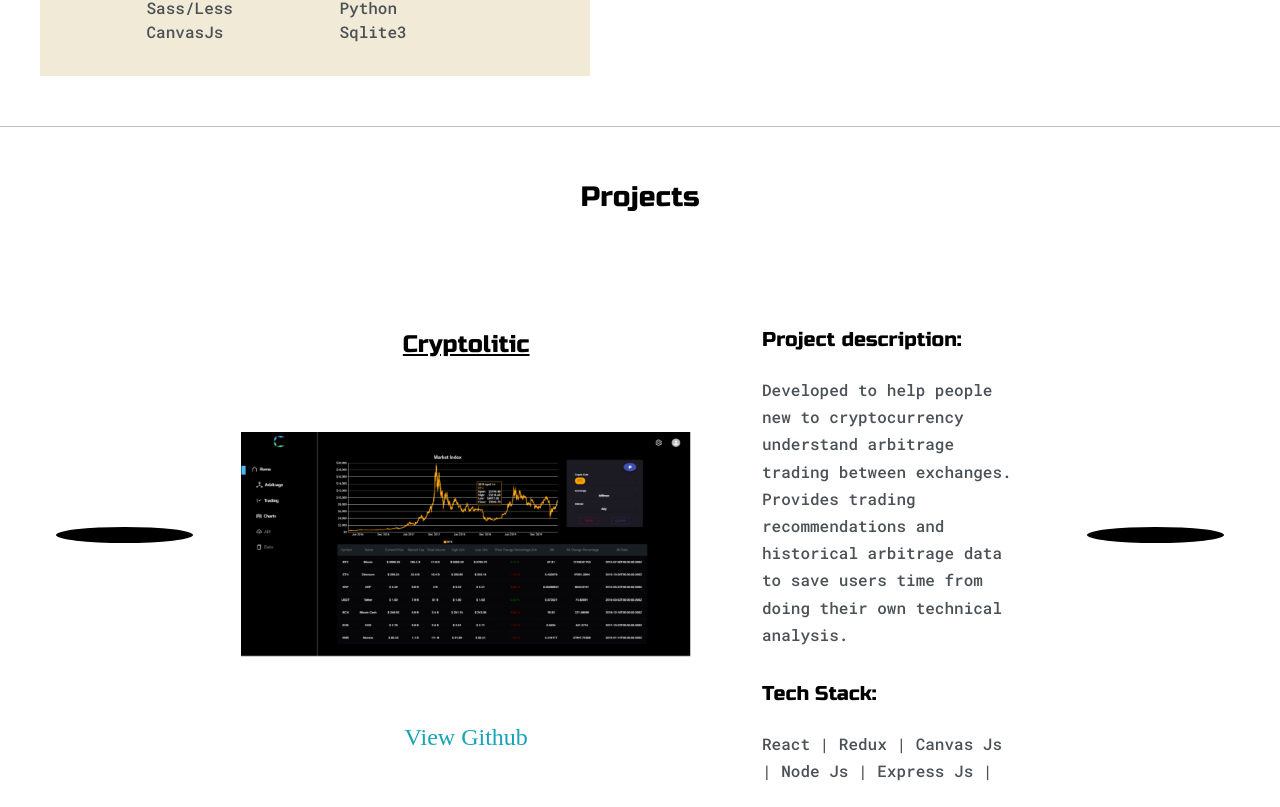
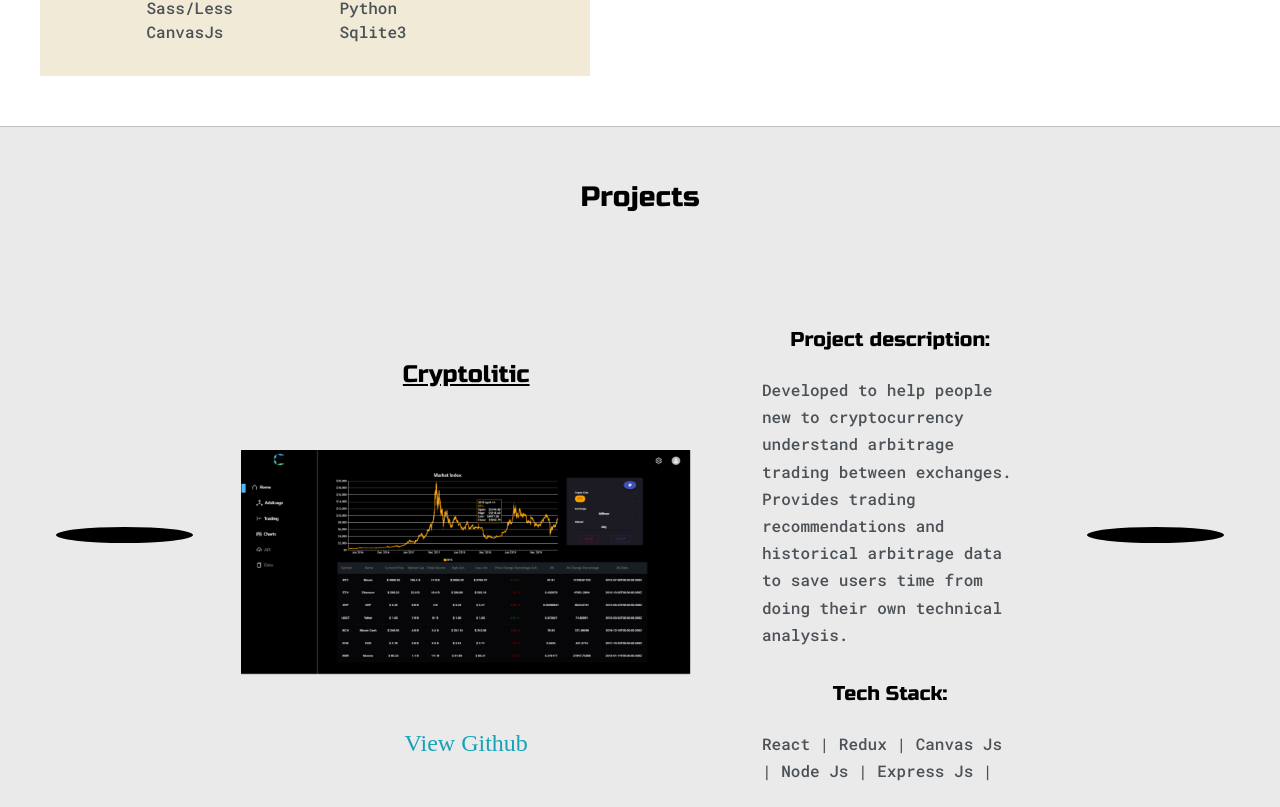
Before and after one commit to codeOfTheFuture/professional-portfolio, a Next.js app: page / in a window 1280 px wide. Shown: the part 1453-2260 px from the top of the page. Built offline with nearby package versions, Linux system fonts and the light colour scheme.

Commit message:
added color mode to section portfolio

```diff
--- a/components/sectionPortfolio/SectionPortfolio.jsx
+++ b/components/sectionPortfolio/SectionPortfolio.jsx
@@ -1,13 +1,25 @@
 import React from "react";
 import Carousel from "../carousel/Carousel";
-import styles from "./SectionPortfolio.module.scss";
+import { s3Lt, s3Bl, s3Gn, s3Pl } from "./SectionPortfolio.module.scss";
 
-const SectionPortfolio = () => {
+const SectionPortfolio = ({ colorMode }) => {
+  let s3Mode;
+
+  if (colorMode === "lightMode") {
+    s3Mode = s3Lt;
+  } else if (colorMode === "blueMode") {
+    s3Mode = s3Bl;
+  } else if (colorMode === "greenMode") {
+    s3Mode = s3Gn;
+  } else {
+    s3Mode = s3Pl;
+  }
+
   return (
-    <section className={styles.s3}>
+    <section className={s3Mode}>
       <div className='main-container'>
         <h3>Projects</h3>
-        <Carousel />
+        <Carousel colorMode={colorMode} />
       </div>
     </section>
   );
--- a/components/sectionPortfolio/SectionPortfolio.module.scss
+++ b/components/sectionPortfolio/SectionPortfolio.module.scss
@@ -1,11 +1,15 @@
 @import "../../styles/variables.scss";
+@import "../../styles//mixins.scss";
 
-section.s3 {
-  // background-color: $mainColor;
-  // border-bottom: 1px solid $borderColor;
-
-  h3 {
-    padding-top: 2em;
-    text-align: center;
-  }
+.s3Lt {
+  @include s3("lightMode");
 }
+.s3Bl {
+  @include s3("blueMode");
+}
+.s3Gn {
+  @include s3("greenMode");
+}
+.s3Pl {
+  @include s3("purpleMode");
+}
--- a/styles/mixins.scss
+++ b/styles/mixins.scss
@@ -115,3 +115,21 @@
     color: map.get($secondaryTextTest, $themeName);
   }
 }
+
+@mixin s3($themeName) {
+  background-color: map.get($mainColorTest, $themeName);
+  border-bottom: 1px solid map.get($borderColorTest, $themeName);
+
+  h3,
+  h4,
+  h5 {
+    color: map.get($mainTextTest, $themeName);
+    padding-top: 2em;
+    text-align: center;
+  }
+
+  p,
+  li {
+    color: map.get($secondaryTextTest, $themeName);
+  }
+}
```
